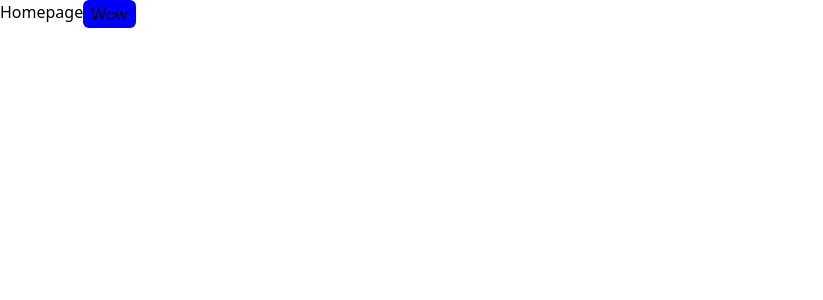
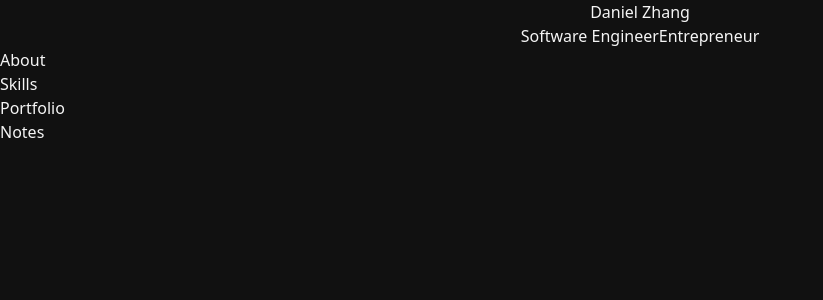
Before and after one commit to DanielHZhang/danielhzhang, a Next.js app: page / in a window 1280 px wide. Shown: the top 300 px of the page, without its empty margins (0-823 px from the left). Built offline with nearby package versions, Linux system fonts and the light colour scheme.

Commit message:
Add base components

```diff
--- a/src/components/base/flex.tsx
+++ b/src/components/base/flex.tsx
@@ -3,21 +3,22 @@ import {Interpolation} from '@emotion/react';
 import {styledOptions} from 'src/components/props';
 
 type Props = {
+  basis?: string;
+  /** `align-items`: Vertical axis for `row`, horizontal axis for `column` */
+  crossAxis?: 'flex-start' | 'flex-end' | 'center' | 'baseline' | 'stretch';
   flow?: 'row' | 'column';
   grow?: number;
-  shrink?: number;
-  /** `align-items`: Vertical axis for `row`, horizontal axis for `column` */
-  crossAxis?: 'flex-start' | 'flex-end' | 'center' | 'baseline' | 'stretch';
+  inline?: boolean;
   /** `justify-content`: Horizontal axis for `row`, vertical axis for `column` */
   mainAxis?: 'flex-start' | 'flex-end' | 'center' | 'space-between' | 'space-around';
-  basis?: string;
+  order?: number;
+  shrink?: number;
   wrap?: 'nowrap' | 'wrap' | 'wrap-reverse';
-  order?: number;
 };
 
-const baseFlexStyles = ({flow = 'row', ...props}: Props): Interpolation<any> => ({
+const baseFlexStyles = ({flow = 'row', inline, ...props}: Props): Interpolation<any> => ({
   alignItems: props.crossAxis,
-  display: 'flex',
+  display: inline ? 'inline-flex' : 'flex',
   flexBasis: props.basis,
   flexFlow: flow,
   flexGrow: props.grow,
--- a/src/components/home/layout.tsx
+++ b/src/components/home/layout.tsx
@@ -1,4 +1,4 @@
-import {jsx} from '@emotion/react';
+/** @jsxImportSource @emotion/react */
 import {ReactNode} from 'react';
 import {Flex} from 'src/components/base';
 
@@ -7,5 +7,5 @@ type Props = {
 };
 
 export const Layout = ({children}: Props): JSX.Element => {
-  return <Flex>{children}</Flex>;
+  return <Flex flow='column'>{children}</Flex>;
 };
--- a/src/pages/index.tsx
+++ b/src/pages/index.tsx
@@ -1,12 +1,28 @@
 import React from 'react';
-import {Button} from 'src/components/base';
+import {Button, Flex} from 'src/components/base';
 import {Layout} from 'src/components/home/layout';
 
 export default function HomePage(): JSX.Element {
   return (
     <Layout>
-      Homepage
-      <Button>Wow</Button>
+      <Flex flow='column' mainAxis='center' crossAxis='center'>
+        <div>Daniel Zhang</div>
+        <Flex>
+          <div>Software Engineer</div>
+          <div>Entrepreneur</div>
+        </Flex>
+      </Flex>
+      <Flex flow='column' mainAxis='space-between'>
+        <div>About</div>
+        <div>Skills</div>
+        <div>Portfolio</div>
+        <div>Notes</div>
+      </Flex>
+      {/* Homepage
+      <Layout>
+        <Button>Wow</Button>
+        <Button>Wow</Button>
+      </Layout> */}
     </Layout>
   );
 }
--- a/src/styles/global.css
+++ b/src/styles/global.css
@@ -1 +1,18 @@
 @import url('https://fonts.googleapis.com/css2?family=Inter:wght@200;300;400;500;600;700;800&display=swap');
+
+html,
+body {
+  height: 100%;
+  width: 100%;
+}
+
+#__next {
+  background-color: #111111;
+  color: #f5f5f5;
+  font-size: 1.6rem;
+  min-height: 100%;
+}
+
+:root {
+  font-size: 62.5%;
+}
```
Also changed, not shown: src/components/base/grid.tsx (added, +63 -0 lines), .babelrc.
